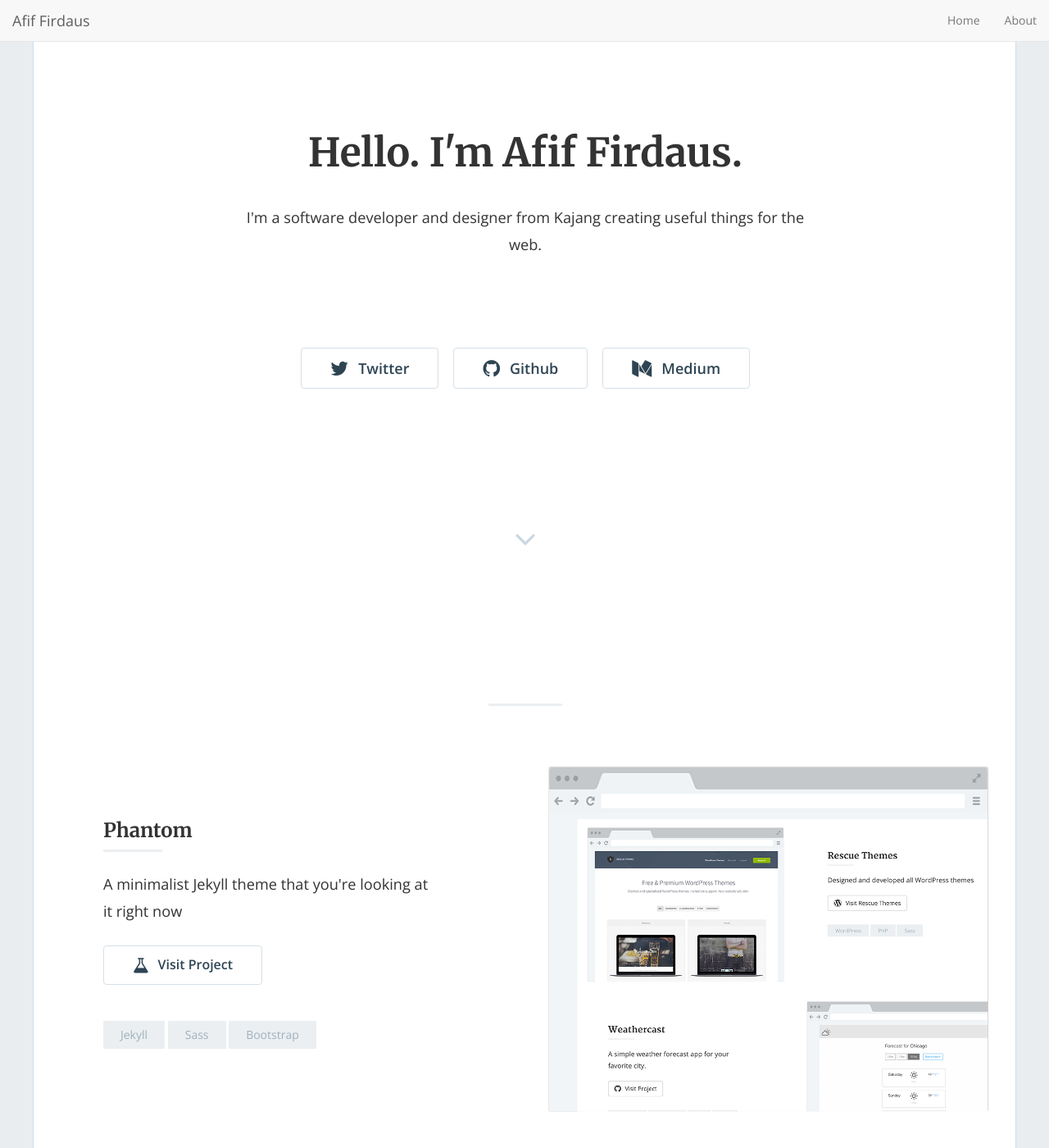
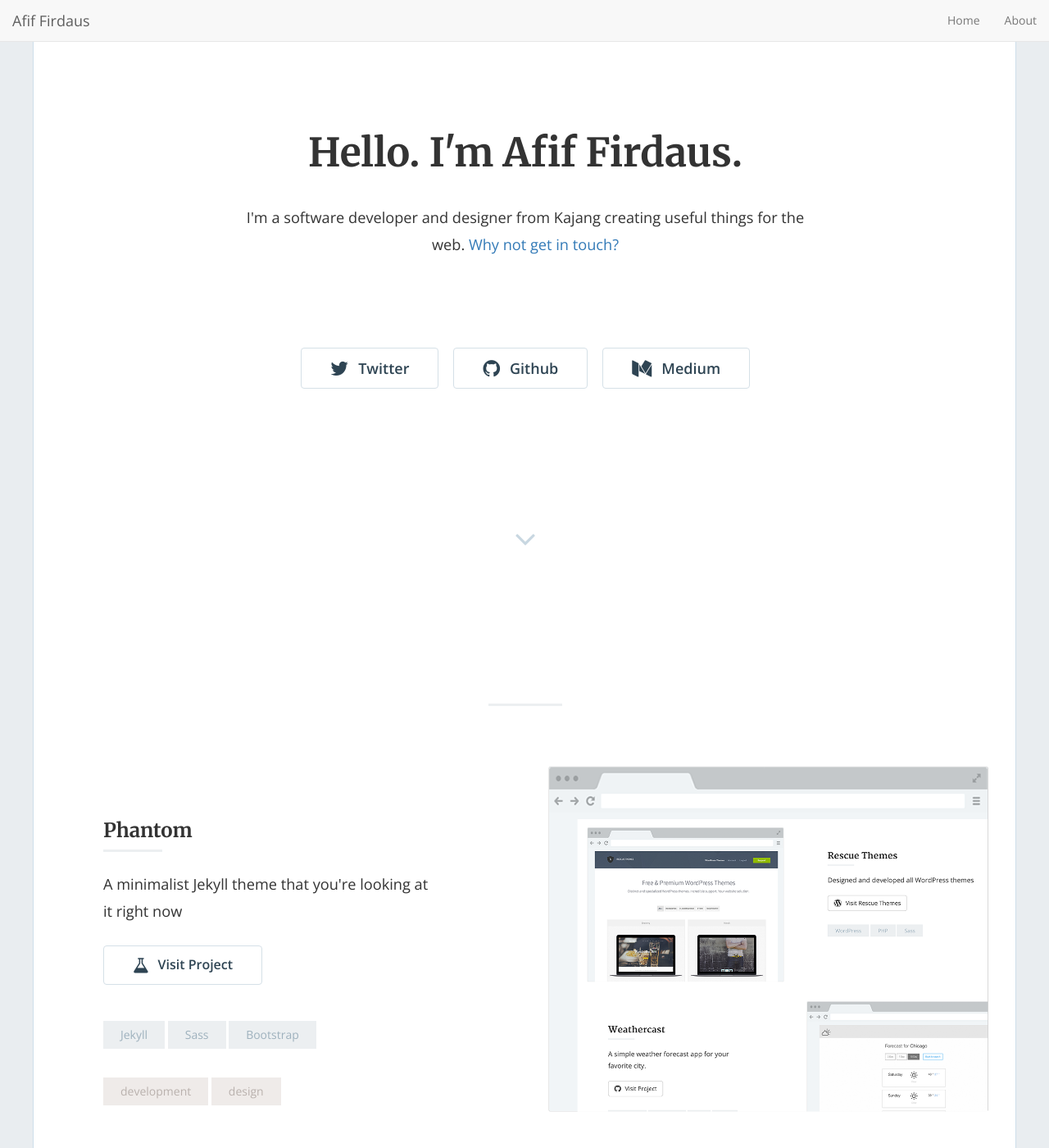
Before and after one commit to afiffirdaus/project, a Jekyll site: the page built from index.html, in a window 1280 px wide and 1400 px high. Shown: the whole window at 82% size. Built offline with Jekyll 4.4.1, drawn with Linux system fonts in a browser that asks for light colours; nearby versions of some CDN libraries; the list of posts is cut into pages by our own code; some of the changed text lies outside the part shown.

Commit message:
config udate

```diff
--- a/_config.yml
+++ b/_config.yml
@@ -92,7 +92,7 @@ pagination:
 footer_text: '© 2020 afif firdaus'
 admin_name: 'Afif Firdaus'
 google_analytics: "" # Update with your own tracking ID
-enable_contact: false
+enable_contact: true
 
 #### Phantom Navigation menu
 enable_nav: true
--- a/_includes/post-content.html
+++ b/_includes/post-content.html
@@ -15,11 +15,11 @@
   </div>
   {% endif %}
 
-  <!-- {% if post.categories != empty %}
+  {% if post.categories != empty %}
   <div class="categories">
     {% for category in post.categories %}
       <span>{{ category }}</span>
     {% endfor %}
   </div>
-  {% endif %} -->
+  {% endif %}
 </div>
```
